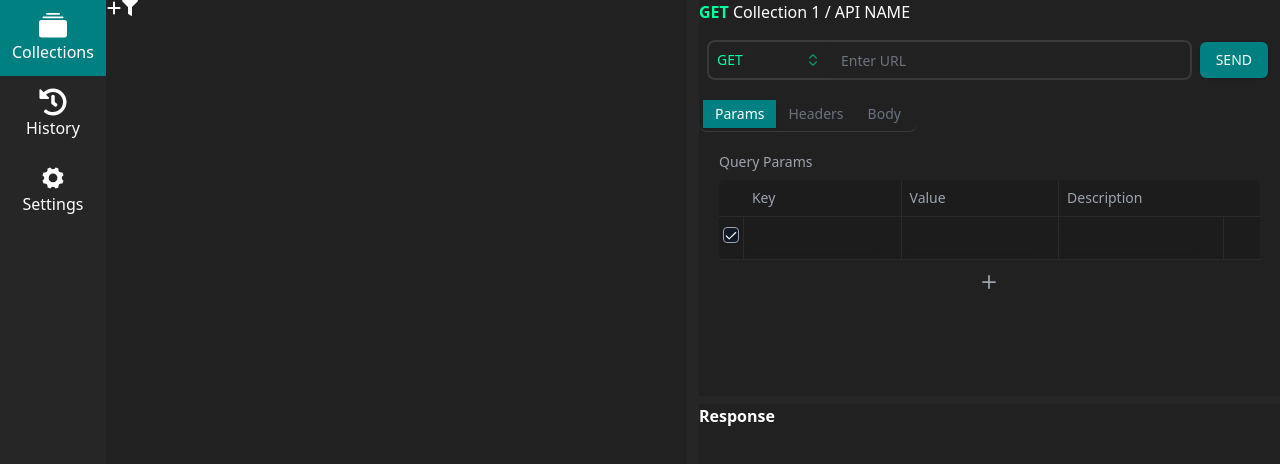
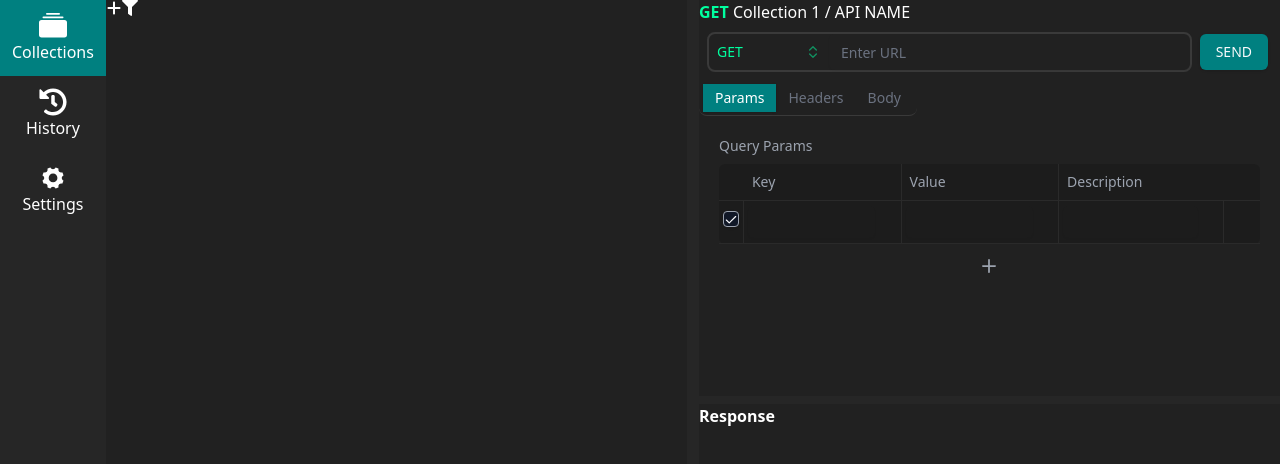
Before and after one commit to PV1shal/capybara, a React (Vite) app: page / in a window 1280 px wide. Shown: the top 464 px of the page. Built offline with nearby package versions, Linux system fonts and the light colour scheme.

Commit message:
custom scroll tailwind config + fixed scroll issue to params

```diff
--- a/src/components/RequestTab.jsx
+++ b/src/components/RequestTab.jsx
@@ -73,11 +73,13 @@ const RequestPanel = () => {
       paramsData: JSON.stringify(params),
       headersData: JSON.stringify(headers),
       bodyData: JSON.stringify(body),
-    }).then((resp) => {
+    })
+      .then((resp) => {
         setHttpResponse(resp);
-    }).catch((error) => {
+      })
+      .catch((error) => {
         alert(error);
-    })
+      });
   };
 
   const getCurrentColor = () => {
@@ -108,7 +110,6 @@ const RequestPanel = () => {
   return (
     <PanelGroup direction="vertical">
       <Panel>
-        <div className="space-y-2">
         <div>
           <b style={{ color: getCurrentColor() }}>{selectedMethod}</b>{" "}
           Collection 1 / API NAME
@@ -166,10 +167,14 @@ const RequestPanel = () => {
               placeholder="Enter URL"
             />
           </div>
-            <Button className="bg-primary_button mr-3 hover:bg-[#0a474f]" onClick={handleSend}>
+          <Button
+            className="bg-primary_button mr-3 hover:bg-[#0a474f]"
+            onClick={handleSend}
+          >
             SEND
           </Button>
         </div>
+        <div className="h-full overflow-auto scrollbar">
           <Tabs defaultValue="params" className="w-full">
             <TabsList className="bg-transparent border-b border-primary_border">
               <TabsTrigger
@@ -197,10 +202,13 @@ const RequestPanel = () => {
             </TabsContent>
 
             <TabsContent value="headers" className="mt-4">
-              <ParamsTable rowsData={headersData} setRowsData={setHeadersData} />
+              <ParamsTable
+                rowsData={headersData}
+                setRowsData={setHeadersData}
+              />
             </TabsContent>
 
-            <TabsContent value="body" className="mt-4 h-screen">
+            <TabsContent value="body" className="mt-4">
               <BodyTable rowsData={bodyData} setRowsData={setBodyData} />
             </TabsContent>
           </Tabs>
--- a/src/components/ResponseTab.jsx
+++ b/src/components/ResponseTab.jsx
@@ -15,7 +15,6 @@ import {
 const ResponseTab = ({ responseData }) => {
     const selectedStyle =
         "rounded-none opacity-30 data-[state=active]:bg-transparent data-[state=active]:opacity-100 data-[state=active]:text-primary_text";
-    const scrollBarStyle = "[&::-webkit-scrollbar]:w-2 [&::-webkit-scrollbar-track]:bg-transparent [&::-webkit-scrollbar-thumb]:bg-gray-500/50 [&::-webkit-scrollbar-thumb]:rounded-full [&::-webkit-scrollbar-thumb]:border-2 [&::-webkit-scrollbar-thumb]:border-solid [&::-webkit-scrollbar-thumb]:border-transparent [&::-webkit-scrollbar-thumb]:bg-clip-padding hover:[&::-webkit-scrollbar-thumb]:bg-gray-500/70";
 
     const responseBadge = (statusCode) => {
         if (statusCode === 200) {
@@ -75,10 +74,10 @@ const ResponseTab = ({ responseData }) => {
                                 <TabsTrigger value="raw">Raw</TabsTrigger>
                                 <TabsTrigger value="preview">Preview</TabsTrigger>
                             </TabsList>
-                            <TabsContent value="pretty" className={`w-full h-full overflow-auto rounded-md bg-primary_bg text-gray-100 ${scrollBarStyle}`}>
+                            <TabsContent value="pretty" className={`w-full h-full overflow-auto rounded-md bg-primary_bg text-gray-100`}>
                                 <CodePrettier code={responseData.body} />
                             </TabsContent>
-                            <TabsContent value="raw" className={`w-full flex-grow overflow-auto ${scrollBarStyle}`}>
+                            <TabsContent value="raw" className={`w-full flex-grow overflow-auto`}>
                                 <pre className="font-mono whitespace-pre-wrap p-4">
                                     {responseData.body}
                                 </pre>
@@ -89,7 +88,7 @@ const ResponseTab = ({ responseData }) => {
                         </Tabs>
                     </TabsContent>
                     <TabsContent value="headers" className="flex-grow overflow-hidden">
-                        <div className={`h-full overflow-auto ${scrollBarStyle}`}>
+                        <div className={`h-full overflow-auto`}>
                             <Table>
                                 <TableHeader className="sticky top-0 bg-primary_bg z-10">
                                     <TableRow>
--- a/tailwind.config.js
+++ b/tailwind.config.js
@@ -59,5 +59,28 @@ export default {
   		}
   	}
   },
-  plugins: [require("tailwindcss-animate")],
+  plugins: [
+    require("tailwindcss-animate"),
+    function({ addBase }) {
+      addBase({
+        '*': {
+          '&::-webkit-scrollbar': {
+            width: '8px',
+          },
+          '&::-webkit-scrollbar-track': {
+            background: 'transparent',
+          },
+          '&::-webkit-scrollbar-thumb': {
+            backgroundColor: 'rgba(107, 114, 128, 0.5)',
+            borderRadius: '9999px',
+            border: '2px solid transparent',
+            backgroundClip: 'padding-box',
+          },
+          '&::-webkit-scrollbar-thumb:hover': {
+            backgroundColor: 'rgba(107, 114, 128, 0.7)',
+          },
+        },
+      });
+    },
+  ],
 };
```
Lines whose indentation alone changed are shown as unchanged.
